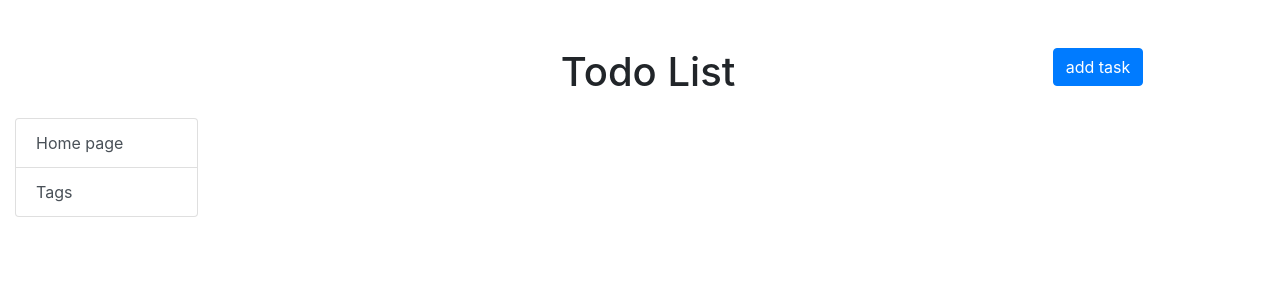
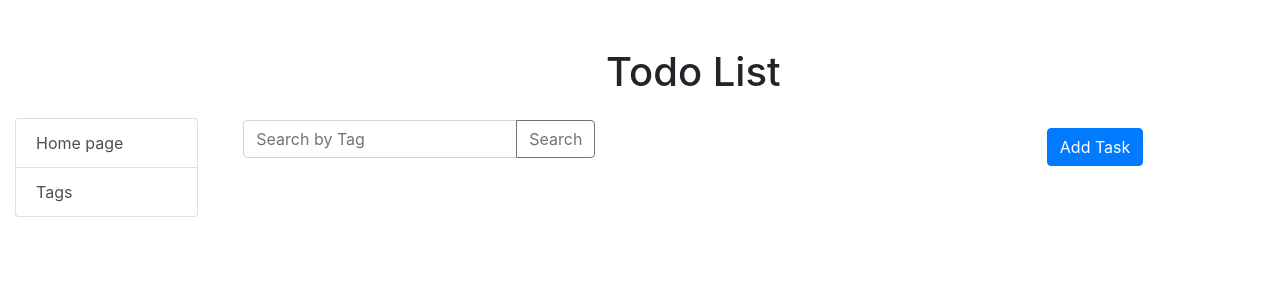
Before and after one commit to mikhailyemets/todo, a Django app: page / in a window 1280 px wide. Shown: the top 300 px of the page. Run offline with Django 5.2, Linux system fonts and the light colour scheme; data that the repository does not hold is empty.

Commit message:
add search field on index page

```diff
--- a/templates/todo/add_task.html
+++ b/templates/todo/add_task.html
@@ -2,10 +2,11 @@
 {% load crispy_forms_filters %}
 
 {% block content %}
-  <h2>Add Task</h2>
+  <h2 class="mt-3">Add Task</h2>
   <form method="post">
     {% csrf_token %}
     {{ form|crispy }}
     <button type="submit" class="btn btn-primary">Add</button>
+    <a href="{% url 'todo:index' %}" class="btn btn-primary">Cancel</a>
   </form>
 {% endblock %}
--- a/templates/todo/index.html
+++ b/templates/todo/index.html
@@ -1,9 +1,18 @@
 {% extends '_base.html' %}
 {% block content %}
 <div class="container mt-5">
-    <h1 class="mb-4 text-center">Todo List
-        <a href="{% url 'todo:add_task' %}" class="btn btn-primary add" title="Add New Task To List">add task</a>
-    </h1>
+    <h1 class="mb-4 text-center">Todo List</h1>
+    <div class="d-flex justify-content-between align-items-center">
+        <form method="GET" class="form-inline mb-3">
+            <div class="input-group">
+                <input type="text" class="form-control" placeholder="Search by Tag" name="tag-search">
+                <div class="input-group-append">
+                    <button class="btn btn-outline-secondary" type="submit">Search</button>
+                </div>
+            </div>
+        </form>
+        <a href="{% url 'todo:add_task' %}" class="btn btn-primary add" title="Add New Task To List">Add Task</a>
+    </div>
     <ul class="list-group">
         {% for task in tasks %}
         <li class="list-group-item">
--- a/todo/models.py
+++ b/todo/models.py
@@ -11,6 +11,9 @@ class Task(models.Model):
     def __str__(self):
         return self.content
 
+    class Meta:
+        ordering = ['is_done']
+
 
 class Tag(models.Model):
     name = models.CharField(max_length=50)
--- a/todo/views.py
+++ b/todo/views.py
@@ -5,10 +5,16 @@ from .forms import TaskForm, TagForm, TaskUpdateForm
 from .models import Task, Tag
 
 
-def index(request):
+def index(request: HttpRequest) -> HttpResponse:
+    tag_search = request.GET.get('tag-search')
     tasks = Task.objects.all()
+
+    if tag_search:
+        tasks = tasks.filter(tags__name__icontains=tag_search)
+
     paginator = Paginator(tasks, 5)
     page = request.GET.get('page')
+
     try:
         tasks = paginator.page(page)
     except PageNotAnInteger:
```
Also changed, not shown: static/css/styles.css (line endings or trailing spaces).
